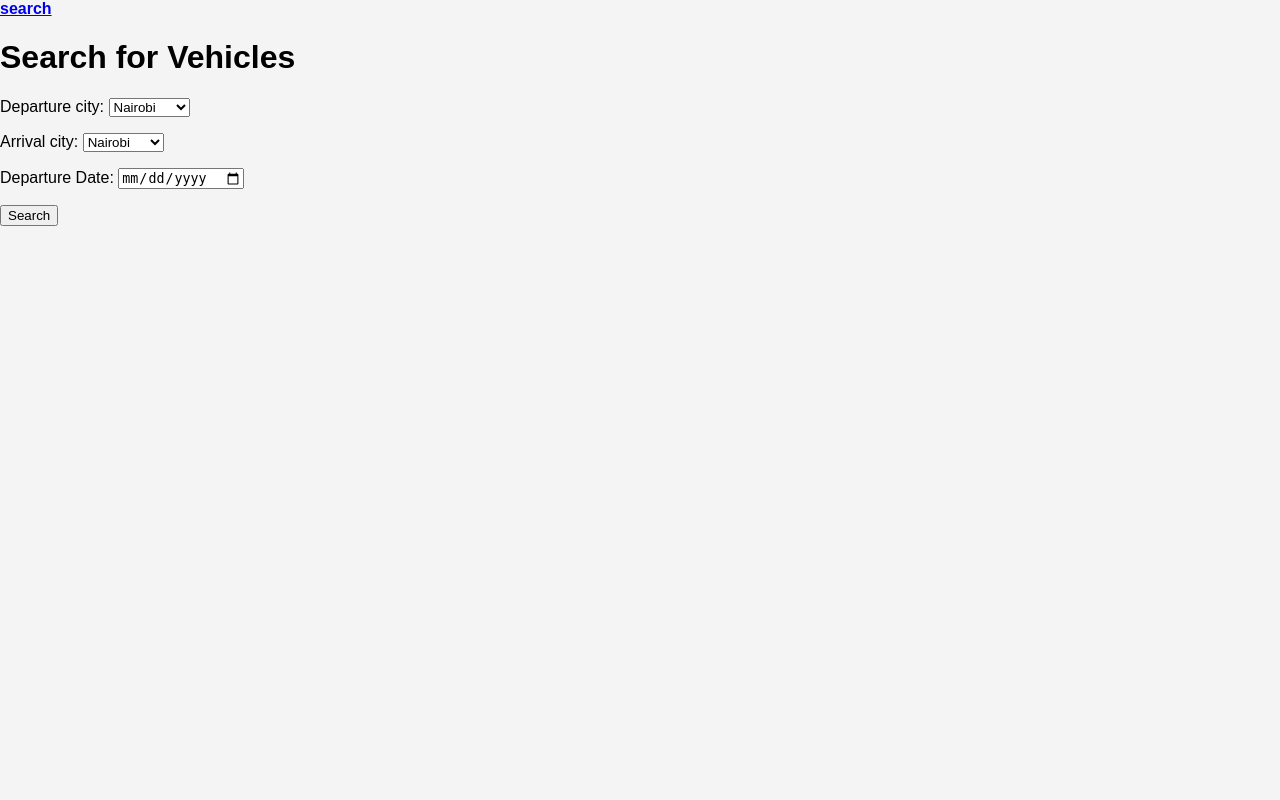
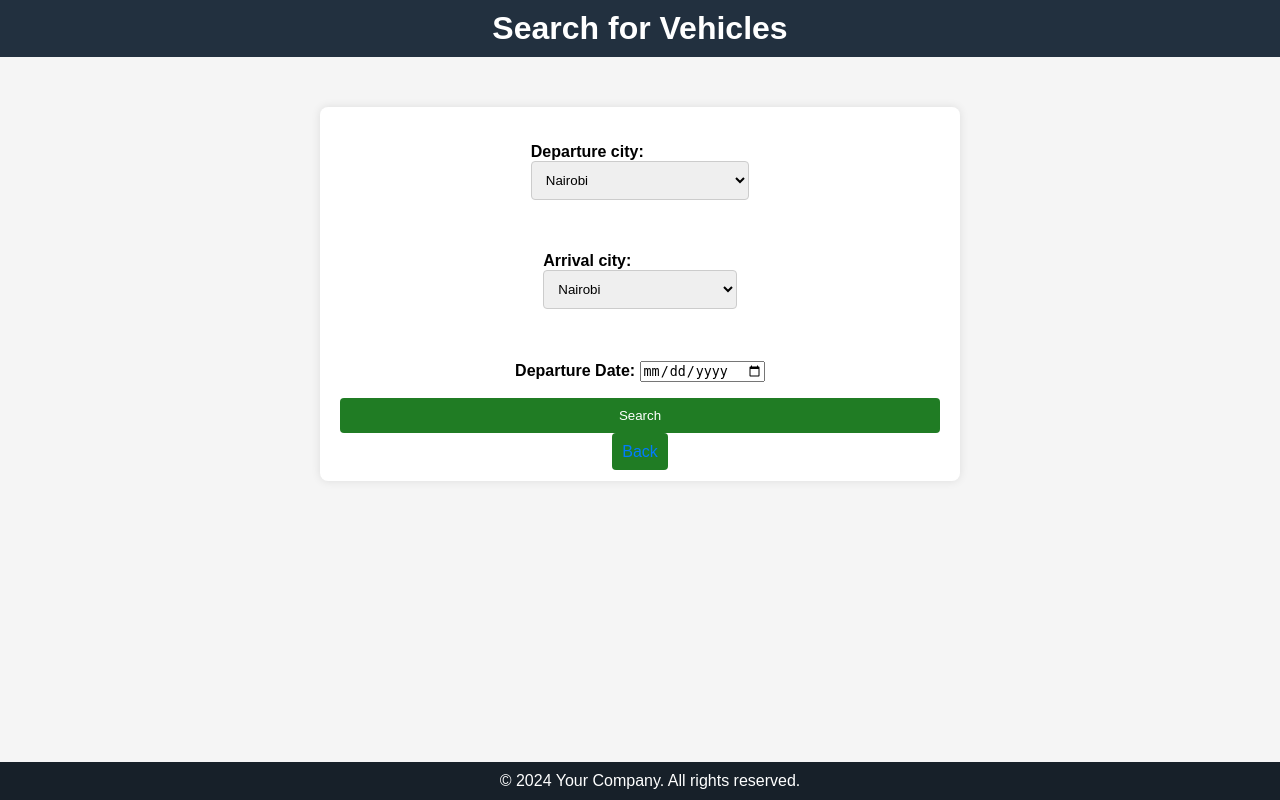
Before and after one commit to Pha12thom/DjangoBusmanagement_system, a Django app: page /search_form/ in a window 1280 px wide. Run offline with Django 4.2, Linux system fonts and the light colour scheme.

Commit message:
models boolean

```diff
--- a/managements/models.py
+++ b/managements/models.py
@@ -32,7 +32,7 @@ class Bus(models.Model):
     arrival_city = models.CharField(max_length=100, null=True, choices=CITIES)
     departure_time = models.DateField()  # Updated field to use DateTimeField
     depart_time = models.TimeField(null=True)
-
+    is_available = models.BooleanField(null=True)
     def __str__(self):
         return f"\t{self.name }  \t{self.no_plate} \t{self.seats} \t{self.departure_city} \t{self.departure_time}"
 
--- a/managements/templates/search_form.html
+++ b/managements/templates/search_form.html
@@ -7,14 +7,114 @@
     <meta name="viewport" content="width=device-width, initial-scale=1.0">
     <title>Search Form</title>
     <link rel="stylesheet" href="{% static 'css/search.css' %}">
+    <style>
+        body {
+            font-family: Arial, sans-serif;
+            background-color: #f5f5f5;
+            margin: 0;
+            padding: 0;
+        }
+
+        .container {
+            max-width: 600px;
+            margin: 50px auto;
+            padding: 20px;
+            background-color: #fff;
+            border-radius: 8px;
+            box-shadow: 0 0 10px rgba(0, 0, 0, 0.1);
+        }
+
+        header {
+            background-color: #22303f;
+            color: #fff;
+            padding: 10px;
+            text-align: center;
+        }
+
+        footer {
+            background-color: #172029;
+            color: #fff;
+            padding: 10px;
+            text-align: center;
+            position: fixed;
+            bottom: 0;
+            width: 100%;
+        }
+
+        h1 {
+            text-align: center;
+            margin-bottom: 20px;
+        }
+
+        form {
+            display: flex;
+            flex-direction: column;
+            align-items: center;
+        }
+
+        label {
+            font-weight: bold;
+            margin-bottom: 10px;
+        }
+
+        input[type="text"],
+        select {
+            width: 100%;
+            padding: 10px;
+            margin-bottom: 20px;
+            border: 1px solid #ccc;
+            border-radius: 4px;
+            box-sizing: border-box;
+        }
+
+        button[type="submit"],
+        .back-button {
+            width: 100%;
+            padding: 10px;
+            background-color: #207c24;
+            color: #fff;
+            border: none;
+            border-radius: 4px;
+            cursor: pointer;
+            transition: background-color 0.3s;
+            margin-bottom: 10px;
+        }
+
+        button[type="submit"]:hover,
+        .back-button:hover {
+            background-color: #0f945c;
+        }
+
+        .link {
+            text-align: center;
+        }
+
+        .link a {
+            color: #007bff;
+            text-decoration: none;
+        }
+
+        .link a:hover {
+            text-decoration: underline;
+        }
+    </style>
 </head>
 <body>
-    <b><a href="{% url 'search_form' %}">search</a></b>
-    <h1>Search for Vehicles</h1>
-    <form method="POST">
-        {% csrf_token %}
-        {{ form.as_p }}
-        <button type='submit'> Search</button>
-    </form>
+    <header>
+        <h1>Search for Vehicles</h1>
+    </header>
+    <div class="container">
+        <form method="POST">
+            {% csrf_token %}
+            {{ form.as_p }}
+            <button type='submit'>Search</button>
+        </form>
+        <div class="link">
+            <a class="back-button" href="{% url 'home' %}">Back</a>
+        </div>
+    </div>
+    <footer>
+        &copy; 2024 Your Company. All rights reserved.
+    </footer>
 </body>
 </html>
--- a/managements/templates/search_results.html
+++ b/managements/templates/search_results.html
@@ -23,6 +23,7 @@
                 {% for bus in matching_buses %}
                     <li class="bus-item">
                         <div class="bus-info">
+                            <p><strong>available seats:</strong> {{ bus.is_available }}</p>
                             <h2>{{ bus.name }}</h2>
                             <p><strong>Bus No:</strong> {{ bus.id }}</p>
                             <p><strong>From:</strong> {{ bus.departure_city }} - <strong>To:</strong> {{ bus.arrival_city }}</p>
```
Also changed, not shown: managements/migrations/0011_bus_is_available.py (added), managements/migrations/0012_alter_bus_is_available.py (added).
